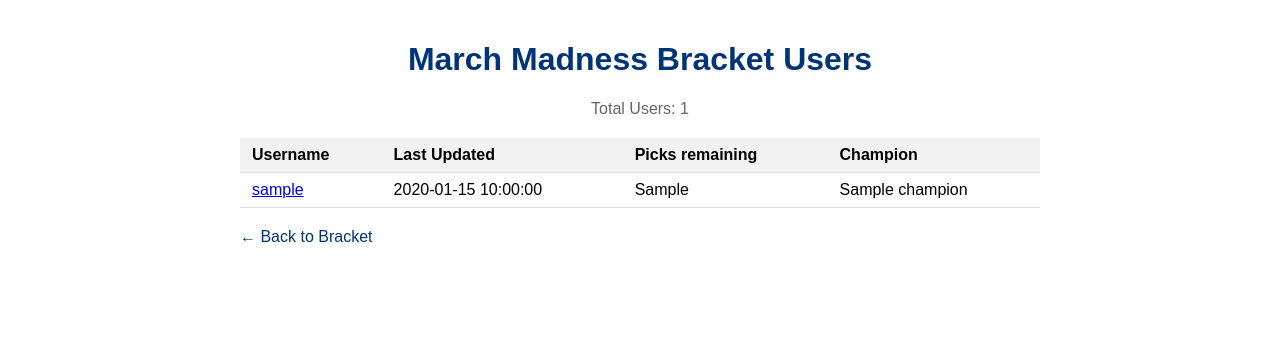
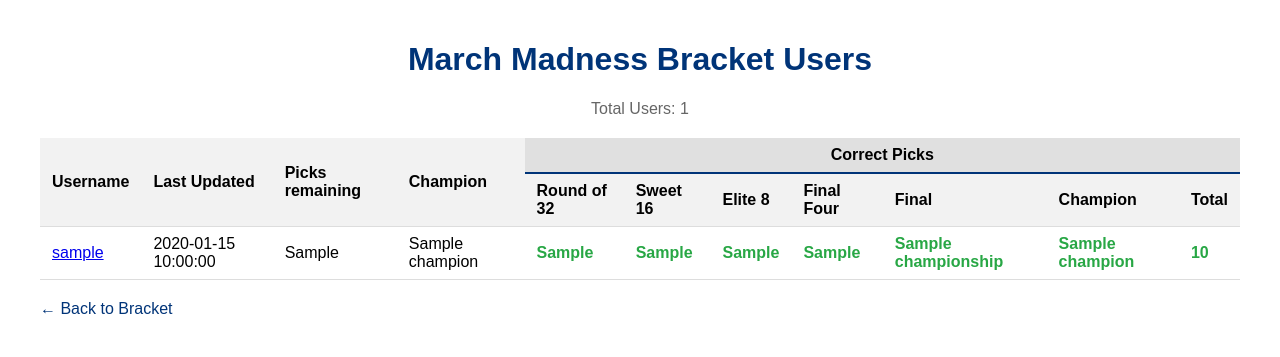
Before and after one commit to gregbkatz/madness, a Flask app: template templates/users_list.html in a window 1280 px wide. Shown: the top 357 px of the page. Run offline with Flask 2, Linux system fonts and the light colour scheme; the template is opened without the code that fills it: most values are stand-ins (such as "Sample title", 1, 10 or a date in 2020).

Commit message:
Table shows # correct picks by round

```diff
--- a/app.py
+++ b/app.py
@@ -933,6 +933,85 @@ def users_list():
 
                                 # Calculate remaining picks
                                 picks_remaining = 63 - completed_picks
+
+                                # Compare with truth bracket to count correct picks
+                                correct_picks = {
+                                    "round_1": 0,  # Round 1
+                                    "round_2": 0,  # Round 2
+                                    "round_3": 0,  # Round 3
+                                    "final_four": 0,  # Final Four
+                                    "championship": 0,  # Championship
+                                    "champion": 0,     # The champion
+                                    "total": 0         # Total correct picks
+                                }
+
+                                # Get the most recent truth bracket
+                                truth_bracket = get_most_recent_truth_bracket()
+                                if truth_bracket:
+                                    # Count correct picks in regular rounds (1-3)
+                                    for region in ["midwest", "west", "south", "east"]:
+                                        for round_idx in range(1, 4):
+                                            # Skip if region or round doesn't exist in either bracket
+                                            if region not in bracket_data or round_idx >= len(bracket_data[region]) or \
+                                               region not in truth_bracket or round_idx >= len(truth_bracket[region]):
+                                                continue
+
+                                            # Compare each position
+                                            for i in range(min(len(bracket_data[region][round_idx]), len(truth_bracket[region][round_idx]))):
+                                                user_team = bracket_data[region][round_idx][i]
+                                                truth_team = truth_bracket[region][round_idx][i]
+
+                                                # Skip empty slots
+                                                if not user_team or not truth_team:
+                                                    continue
+
+                                                # Compare teams by name and seed
+                                                if (user_team.get('name') == truth_team.get('name') and
+                                                    user_team.get('seed') == truth_team.get('seed')):
+                                                    # Track each round separately
+                                                    if round_idx == 1:
+                                                        correct_picks["round_1"] += 1
+                                                    elif round_idx == 2:
+                                                        correct_picks["round_2"] += 1
+                                                    elif round_idx == 3:
+                                                        correct_picks["round_3"] += 1
+                                                    correct_picks["total"] += 1
+
+                                    # Count correct picks in Final Four
+                                    for i in range(min(len(bracket_data.get("finalFour", [])), len(truth_bracket.get("finalFour", [])))):
+                                        user_team = bracket_data["finalFour"][i]
+                                        truth_team = truth_bracket["finalFour"][i]
+
+                                        if not user_team or not truth_team:
+                                            continue
+
+                                        if (user_team.get('name') == truth_team.get('name') and
+                                            user_team.get('seed') == truth_team.get('seed')):
+                                            correct_picks["final_four"] += 1
+                                            correct_picks["total"] += 1
+
+                                    # Count correct picks in Championship
+                                    for i in range(min(len(bracket_data.get("championship", [])), len(truth_bracket.get("championship", [])))):
+                                        user_team = bracket_data["championship"][i]
+                                        truth_team = truth_bracket["championship"][i]
+
+                                        if not user_team or not truth_team:
+                                            continue
+
+                                        if (user_team.get('name') == truth_team.get('name') and
+                                            user_team.get('seed') == truth_team.get('seed')):
+                                            correct_picks["championship"] += 1
+                                            correct_picks["total"] += 1
+
+                                    # Check if champion is correct
+                                    user_champion = bracket_data.get("champion")
+                                    truth_champion = truth_bracket.get("champion")
+
+                                    if user_champion and truth_champion and \
+                                       user_champion.get('name') == truth_champion.get('name') and \
+                                       user_champion.get('seed') == truth_champion.get('seed'):
+                                        correct_picks["champion"] = 1
+                                        correct_picks["total"] += 1
                             except Exception as e:
                                 print(f"Error calculating picks remaining for {username}: {str(e)}")
 
@@ -942,7 +1021,16 @@ def users_list():
                             "last_updated": formatted_time,
                             "bracket_count": len(user_brackets),
                             "picks_remaining": picks_remaining,
-                            "champion": champion
+                            "champion": champion,
+                            "correct_picks": correct_picks if 'correct_picks' in locals() else {
+                                "round_1": 0,
+                                "round_2": 0,
+                                "round_3": 0,
+                                "final_four": 0,
+                                "championship": 0,
+                                "champion": 0,
+                                "total": 0
+                            }
                         })
                         users.add(username)
 
--- a/templates/users_list.html
+++ b/templates/users_list.html
@@ -8,7 +8,7 @@
     <style>
         body {
             font-family: Arial, sans-serif;
-            max-width: 800px;
+            max-width: 1200px;
             margin: 0 auto;
             padding: 20px;
         }
@@ -34,6 +34,12 @@
         th {
             background-color: #f2f2f2;
             font-weight: bold;
+        }
+
+        th[colspan] {
+            background-color: #e0e0e0;
+            text-align: center;
+            border-bottom: 2px solid #003478;
         }
 
         tr:hover {
@@ -62,6 +68,16 @@
             color: #666;
             margin-bottom: 20px;
         }
+
+        .correct-picks-value {
+            color: #28a745;
+            text-align: center;
+            font-weight: bold;
+        }
+
+        .empty {
+            color: #666;
+        }
     </style>
 </head>
 
@@ -82,10 +98,20 @@
     <table>
         <thead>
             <tr>
-                <th>Username</th>
-                <th>Last Updated</th>
-                <th>Picks remaining</th>
+                <th rowspan="2">Username</th>
+                <th rowspan="2">Last Updated</th>
+                <th rowspan="2">Picks remaining</th>
+                <th rowspan="2">Champion</th>
+                <th colspan="7" style="text-align: center;">Correct Picks</th>
+            </tr>
+            <tr>
+                <th>Round of 32</th>
+                <th>Sweet 16</th>
+                <th>Elite 8</th>
+                <th>Final Four</th>
+                <th>Final</th>
                 <th>Champion</th>
+                <th>Total</th>
             </tr>
         </thead>
         <tbody>
@@ -96,7 +122,15 @@
                 </td>
                 <td>{{ user.last_updated }}</td>
                 <td>{{ user.picks_remaining }}</td>
-                <td>{{ user.champion }}</td>
+                <td>{% if user.champion %}{{ user.champion }}{% else %}<span class="empty">Not selected</span>{% endif
+                    %}</td>
+                <td><span class="correct-picks-value">{{ user.correct_picks.round_1 }}</span></td>
+                <td><span class="correct-picks-value">{{ user.correct_picks.round_2 }}</span></td>
+                <td><span class="correct-picks-value">{{ user.correct_picks.round_3 }}</span></td>
+                <td><span class="correct-picks-value">{{ user.correct_picks.final_four }}</span></td>
+                <td><span class="correct-picks-value">{{ user.correct_picks.championship }}</span></td>
+                <td><span class="correct-picks-value">{{ user.correct_picks.champion }}</span></td>
+                <td><span class="correct-picks-value">{{ user.correct_picks.total }}</span></td>
             </tr>
             {% endfor %}
         </tbody>
```
